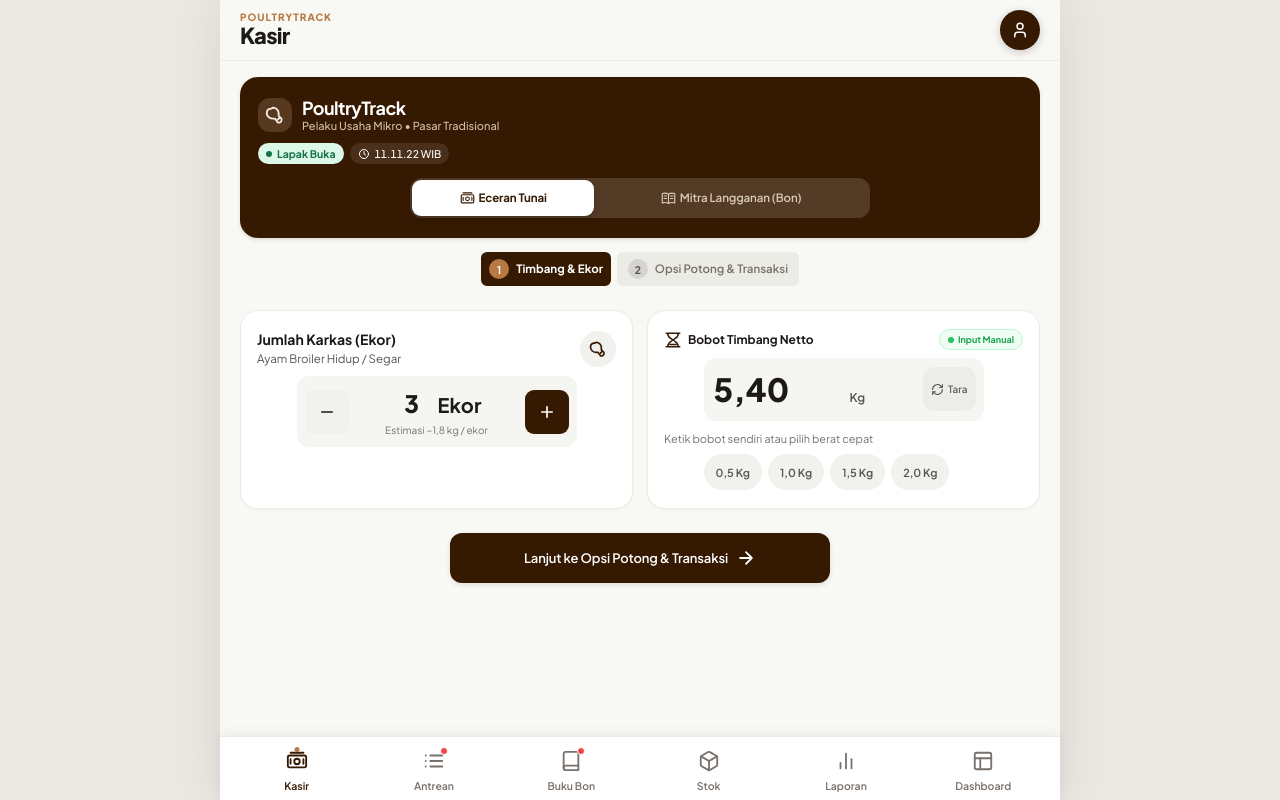
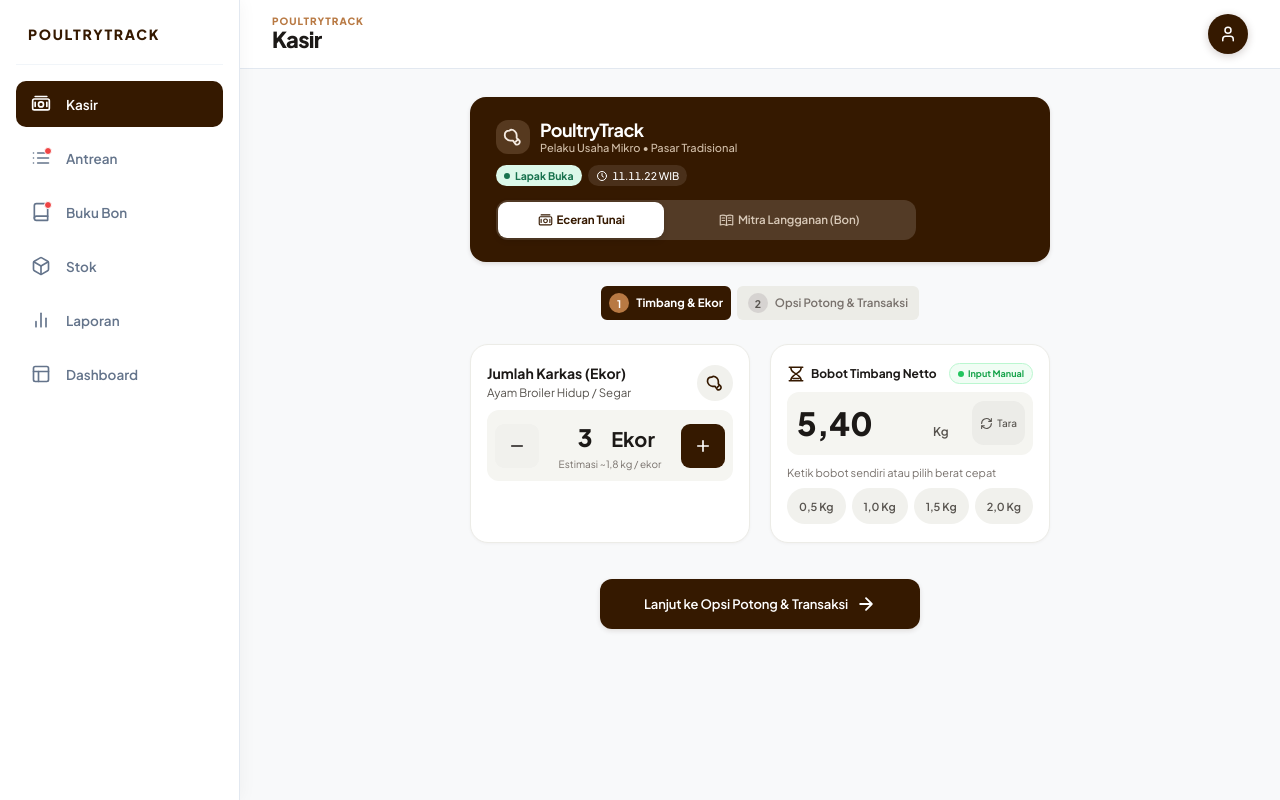
Before and after one commit to izamrosiawan/poultry-track, a plain HTML site: page index.html in a window 1280 px wide. Drawn offline with Linux system fonts and the light colour scheme.

Commit message:
feat(ui): responsive split layout with fixed sidebar on desktop and bottom dock on mobile

```diff
--- a/style.css
+++ b/style.css
@@ -3013,15 +3013,172 @@ body:has(.modal-backdrop.open), body:has(dialog[open]) { overflow: hidden; }
   }
 }
 
-/* DESKTOP / LAPTOP (min-width: 1024px) */
+/* DESKTOP / LAPTOP (min-width: 1024px) - Clean Professional Dashboard Layout */
 @media (min-width: 1024px) {
+  html {
+    background-color: #F4F5F7;
+  }
+
   body {
-    max-width: 840px;
-    box-shadow: 0 0 50px rgba(53, 25, 0, 0.1);
-  }
-
+    max-width: 100%;
+    margin: 0;
+    padding-left: 240px; /* Space for fixed desktop sidebar */
+    background: #F8F9FA;
+    box-shadow: none;
+    min-height: 100vh;
+  }
+
+  /* Fixed Desktop Sidebar */
   .bottom-nav-bar {
-    max-width: 840px;
+    position: fixed;
+    top: 0;
+    left: 0;
+    bottom: 0;
+    width: 240px;
+    max-width: 240px;
+    height: 100vh;
+    transform: none;
+    flex-direction: column;
+    align-items: stretch;
+    justify-content: flex-start;
+    padding: 24px 16px;
+    gap: 8px;
+    background: #FFFFFF;
+    border-top: none;
+    border-right: 1px solid #E2E8F0;
+    box-shadow: 2px 0 16px rgba(0, 0, 0, 0.04);
+    z-index: 50;
+  }
+
+  /* Sidebar Branding Header */
+  .bottom-nav-bar::before {
+    content: 'POULTRYTRACK';
+    display: block;
+    font-size: 14px;
+    font-weight: 800;
+    letter-spacing: 0.12em;
+    color: #351900;
+    padding: 0 12px 20px;
+    margin-bottom: 8px;
+    border-bottom: 1px solid #F1F5F9;
+  }
+
+  .bnav-item {
+    flex: 0 0 auto;
+    flex-direction: row;
+    align-items: center;
+    justify-content: flex-start;
+    gap: 14px;
+    padding: 12px 14px;
+    font-size: 13.5px;
+    font-weight: 600;
+    border-radius: 10px;
+    color: #64748B;
+    transition: all 0.15s ease-in-out;
+  }
+
+  .bnav-item:hover {
+    background: #F8FAFC;
+    color: #0F172A;
+  }
+
+  .bnav-item.active {
+    background: #351900;
+    color: #FFFFFF;
+  }
+
+  .bnav-item.active .nav-active-dot {
+    display: none;
+  }
+
+  .bnav-icon-wrap {
+    width: 22px;
+    height: 22px;
+  }
+
+  .bnav-item .ui-icon {
+    width: 20px;
+    height: 20px;
+  }
+
+  /* App Header in Desktop */
+  .app-header {
+    position: sticky;
+    top: 0;
+    max-width: 100%;
+    background: #FFFFFF;
+    border-bottom: 1px solid #E2E8F0;
+    z-index: 30;
+  }
+
+  .header-inner {
+    max-width: 1200px;
+    margin: 0 auto;
+    padding: 0 32px;
+    height: 68px;
+  }
+
+  /* Main Viewport Container in Desktop */
+  .app-viewport {
+    max-width: 1200px;
+    margin: 0 auto;
+    padding: 28px 32px 60px;
+  }
+
+  /* Brand Card in Desktop */
+  .brand-card {
+    padding: 22px 26px;
+    border-radius: 16px;
+    margin-bottom: 24px;
+  }
+
+  /* Segmented control on desktop */
+  .segmented-control {
+    max-width: 420px;
+    margin: 0;
+  }
+
+  /* Step 1 Kasir Grid 2 Kolom */
+  #cashierStepOne {
+    display: grid;
+    grid-template-columns: 1fr 1fr;
+    gap: 20px;
+    align-items: stretch;
+  }
+
+  #cashierStepOne > #btnNextStep {
+    grid-column: 1 / -1;
+    max-width: 320px;
+    margin: 16px auto 0;
+  }
+
+  /* Antrean Grid 3 Kolom */
+  .queue-list {
+    display: grid;
+    grid-template-columns: repeat(auto-fill, minmax(320px, 1fr));
+    gap: 16px;
+  }
+
+  /* Buku Bon Grid 3 Kolom */
+  .debtor-cards-list {
+    display: grid;
+    grid-template-columns: repeat(auto-fill, minmax(320px, 1fr));
+    gap: 16px;
+  }
+
+  /* Dashboard KPI 5 Kolom Sejajar Elegan */
+  .dash-kpi-grid {
+    display: grid;
+    grid-template-columns: repeat(5, 1fr) !important;
+    gap: 14px;
+  }
+
+  .dash-kpi-card {
+    padding: 16px 14px;
+  }
+
+  .dash-kpi-val {
+    font-size: 19px;
   }
 
   /* Kasir Tahap 2: 2 Kolom Seimbang */
```
